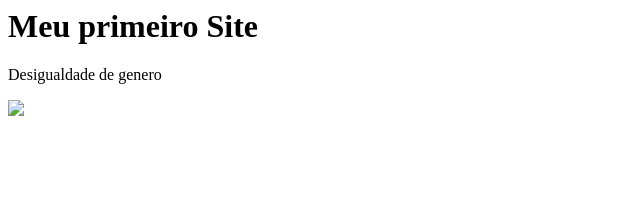
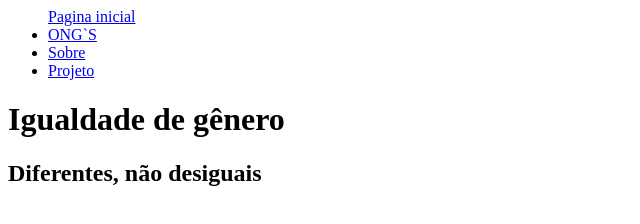
Before and after one commit to Gio2605/Desafio-1-semana-, a plain HTML site: page index.html in a window 1280 px wide. Shown: the whole page, without its empty margins (0-640 px from the left). Drawn offline with Linux system fonts and the light colour scheme.

Commit message:
Add files via upload

```diff
--- a/index.html
+++ b/index.html
@@ -1,10 +1,20 @@
 <html>
-<head>
-    <title>Título</title>
-</head>
-<body>
-    <h1>Meu primeiro Site</h1>
-    <p>Desigualdade de genero</p>
-<img src="img/genero-peq.jpg"
-</body>
-</html>
+    <head>
+        <title>Meu primeiro Site - Igualdade de genero</title>
+        <link rel="stylesheet" href="estilo.css"
+    </head>
+    <body>
+        <header>
+            <ul id="menu"
+            <li><a href="Home"> Pagina inicial</a></li>
+            <li><a href="ONG`S"> ONG`S</a></li>
+            <li><a href="Sobre"> Sobre</a></li>
+            <li><a href="Projeto"> Projeto</a></li>
+        </ul>
+        </header>
+        <section id="Home" class="destaque"></section>
+        <div id="imagem">
+            <h1 id="título"> Igualdade de gênero</h1>
+            <h2 id="subtítulo"> Diferentes, não desiguais</h2>
+            </div>
+        </section>
```
